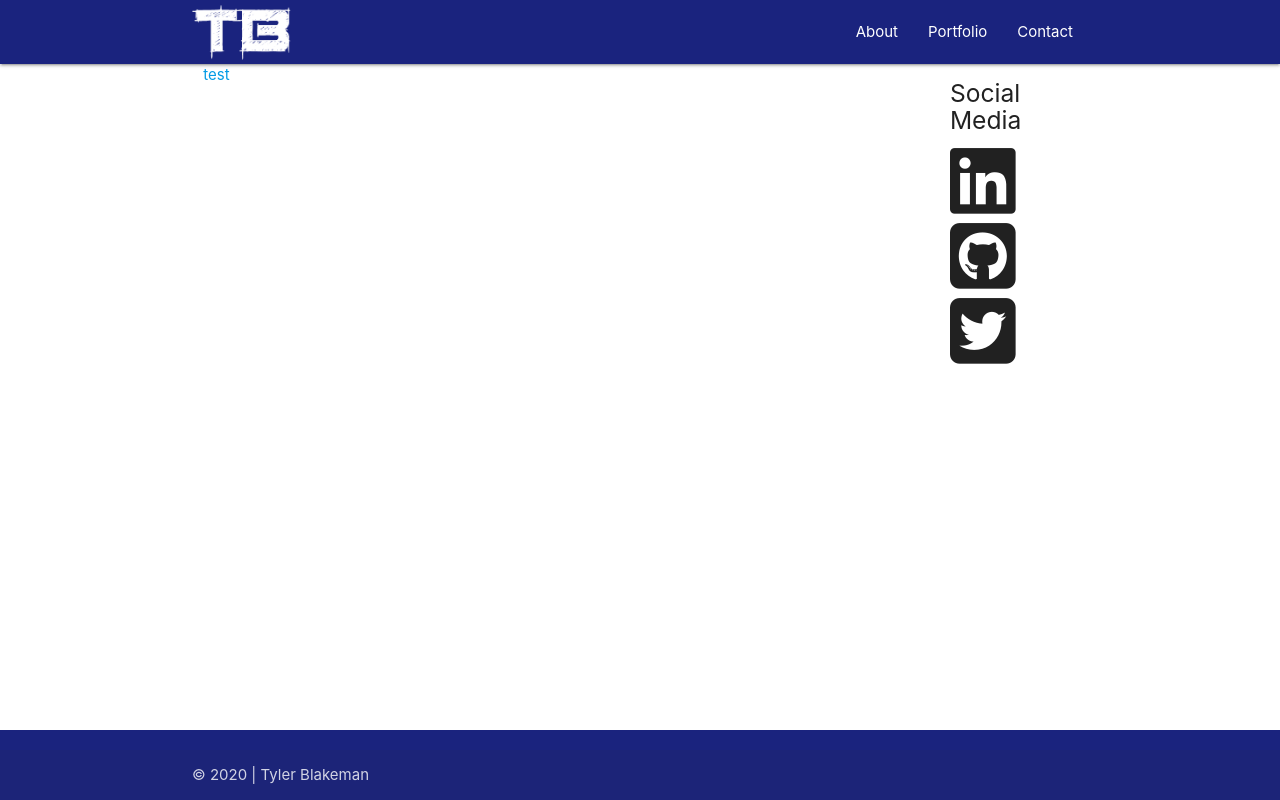
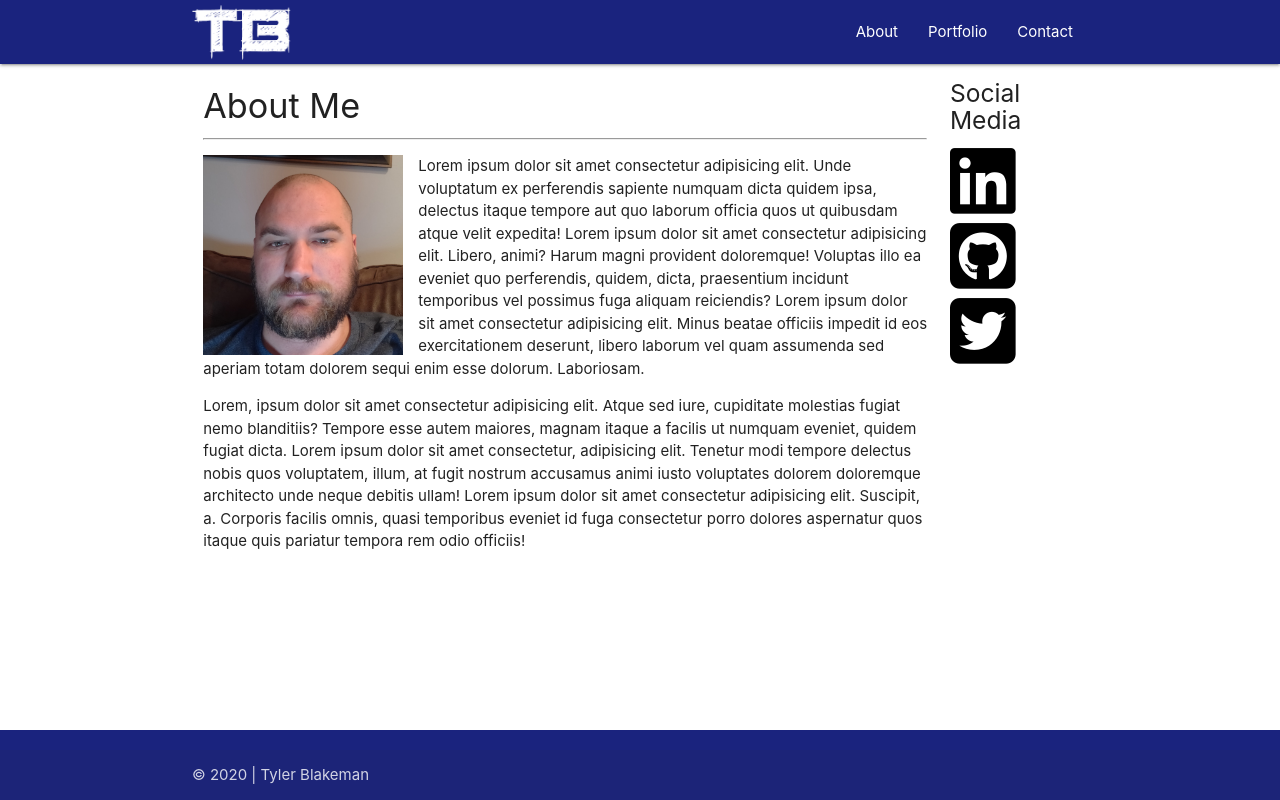
Before and after one commit to tylerblakeman/Portfolio2, a plain HTML site: page index.html in a window 1280 px wide. Drawn offline with nearby package versions, Linux system fonts and the light colour scheme.

Commit message:
about me page updated, added in social media bar on right navigation

```diff
--- a/assets/css/style.css
+++ b/assets/css/style.css
@@ -1,6 +1,16 @@
 .tb-logo{
     max-height: 60px;
     padding-top: 5px;
+}
+
+.fab {
+    color: black;
+}
+
+.profile-pic {
+    max-width: 200px;
+    float: left;
+    margin-right: 15px;
 }
 
 
--- a/index.html
+++ b/index.html
@@ -41,22 +41,22 @@
     </header>
     <main>
     <div class="container row">
-        <div class="content col s10">
-            <a href="">test</a>
+        <div class="content col l10 xl10 s12 m12">
+            <h4>About Me</h4>
+            <hr>
+            <p><img class="profile-pic" src="./assets/images/Profile_Photo_Square.jpg" alt="">
+            Lorem ipsum dolor sit amet consectetur adipisicing elit. Unde voluptatum ex perferendis sapiente numquam dicta quidem ipsa, delectus itaque tempore aut quo laborum officia quos ut quibusdam atque velit expedita! Lorem ipsum dolor sit amet consectetur adipisicing elit. Libero, animi? Harum magni provident doloremque! Voluptas illo ea eveniet quo perferendis, quidem, dicta, praesentium incidunt temporibus vel possimus fuga aliquam reiciendis? Lorem ipsum dolor sit amet consectetur adipisicing elit. Minus beatae officiis impedit id eos exercitationem deserunt, libero laborum vel quam assumenda sed aperiam totam dolorem sequi enim esse dolorum. Laboriosam.</p>
+            <p>Lorem, ipsum dolor sit amet consectetur adipisicing elit. Atque sed iure, cupiditate molestias fugiat nemo blanditiis? Tempore esse autem maiores, magnam itaque a facilis ut numquam eveniet, quidem fugiat dicta. Lorem ipsum dolor sit amet consectetur, adipisicing elit. Tenetur modi tempore delectus nobis quos voluptatem, illum, at fugit nostrum accusamus animi iusto voluptates dolorem doloremque architecto unde neque debitis ullam! Lorem ipsum dolor sit amet consectetur adipisicing elit. Suscipit, a. Corporis facilis omnis, quasi temporibus eveniet id fuga consectetur porro dolores aspernatur quos itaque quis pariatur tempora rem odio officiis!</p>
 
         </div>
         <div class="social-sidebar hide-on-med-and-down col s2">
             <h5>Social Media</h5>
-            <i class="fab fa-linkedin fa-5x"></i>
-            <i class="fab fa-github-square fa-5x"></i>
-            <i class="fab fa-twitter-square fa-5x"></i>
-
-
+            <a class="fab fa-linkedin fa-5x" target="blank" href="https://www.linkedin.com/in/tyler-blakeman-822ba8140/"><a>
+            <a class="fab fa-github-square fa-5x" target="blank" href="https://github.com/tylerblakeman"></a>
+            <a class="fab fa-twitter-square fa-5x" target="blank" href="https://twitter.com/dev_tylerbman"></a>
         </div>
     </div>
     </main>
-
-
     <footer class="page-footer indigo darken-4">
     <div class="footer-copyright">
         <div class="container">
@@ -67,11 +67,13 @@
     <!--Modal Area-->
     <div id="modal1" class="modal">
         <div class="modal-content">
-          <h4>Modal Header</h4>
-          <p>A bunch of text</p>
+          <h4>Social Media</h4>
+            <a class="fab fa-linkedin fa-5x" target="blank" href="https://www.linkedin.com/in/tyler-blakeman-822ba8140/"><a>
+            <a class="fab fa-github-square fa-5x" target="blank" href="https://github.com/tylerblakeman"></a>
+            <a class="fab fa-twitter-square fa-5x" target="blank" href="https://twitter.com/dev_tylerbman"></a>
         </div>
         <div class="modal-footer">
-          <a href="#!" class="modal-close waves-effect waves-green btn-flat">Agree</a>
+          <a href="#!" class="modal-close waves-effect indigo darken-4 btn-flat white-text">Close</a>
         </div>
       </div>
     <!-- Materialize JavaScript -->
```
Also changed, not shown: assets/images/Profile_Photo_Square.jpg (added).
